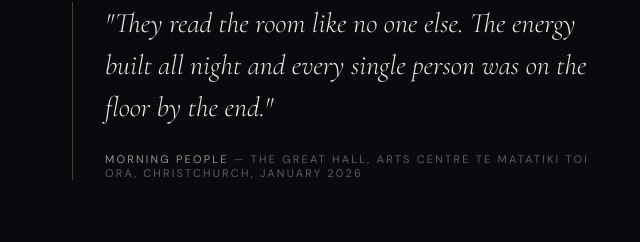
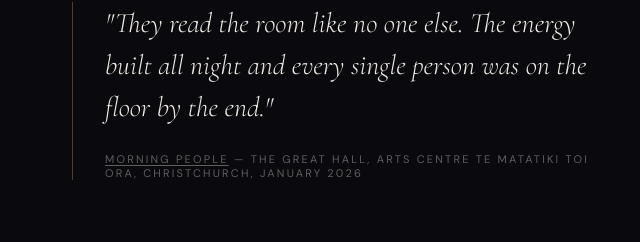
Before and after one commit to j-r-droid/nightmusic-site, a plain HTML site: page index.html in a window 1280 px wide. Shown: the part 2352-2594 px from the top of the page, 600-1240 px from the left. Drawn offline with nearby package versions, Linux system fonts and the light colour scheme; a web font is replaced by a local one.

Commit message:
Link Morning People testimonial to their website
Co-Authored-By: Claude Opus 4.6 <noreply@anthropic.com>

```diff
--- a/index.html
+++ b/index.html
@@ -835,7 +835,7 @@
         </div>
         <div class="nm-testimonial">
           <p class="nm-testimonial-quote">"They read the room like no one else. The energy built all night and every single person was on the floor by the end."</p>
-          <p class="nm-testimonial-attr"><strong>Morning People</strong> — The Great Hall, Arts Centre Te Matatiki Toi Ora, Christchurch, January 2026</p>
+          <p class="nm-testimonial-attr"><strong><a href="https://www.morningpeople.dance/" target="_blank" rel="noopener">Morning People</a></strong> — The Great Hall, Arts Centre Te Matatiki Toi Ora, Christchurch, January 2026</p>
         </div>
       </div>
     </div>
```
